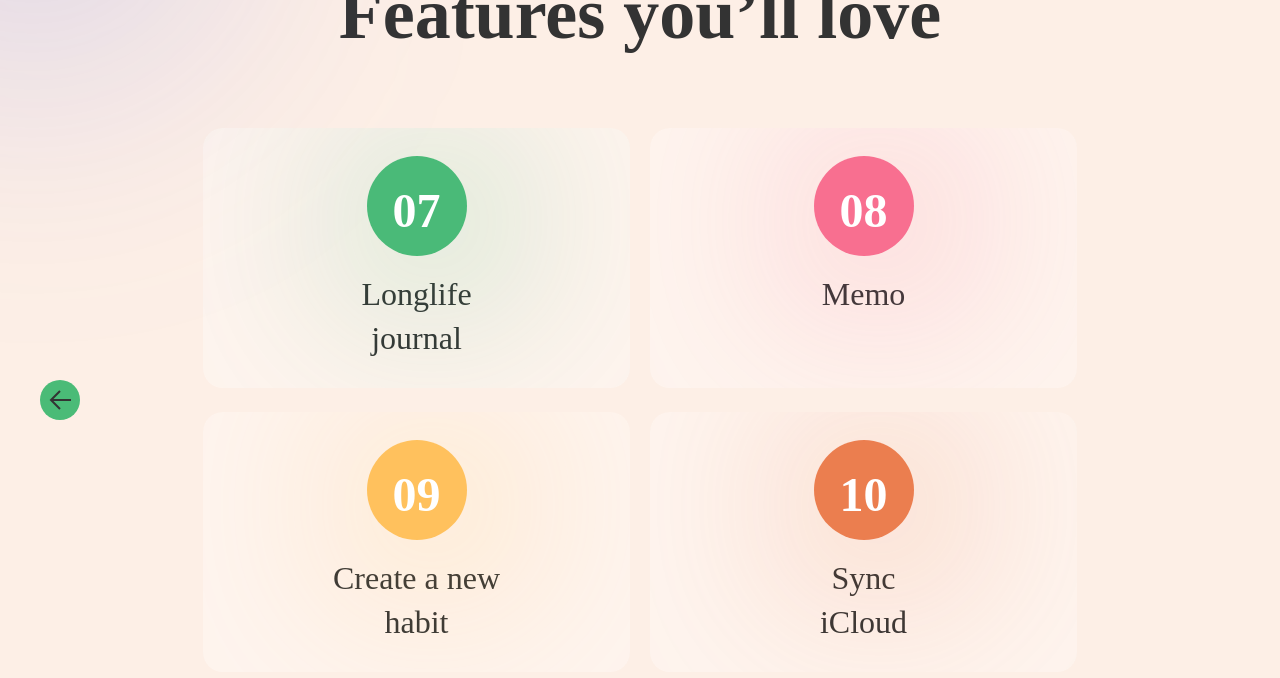
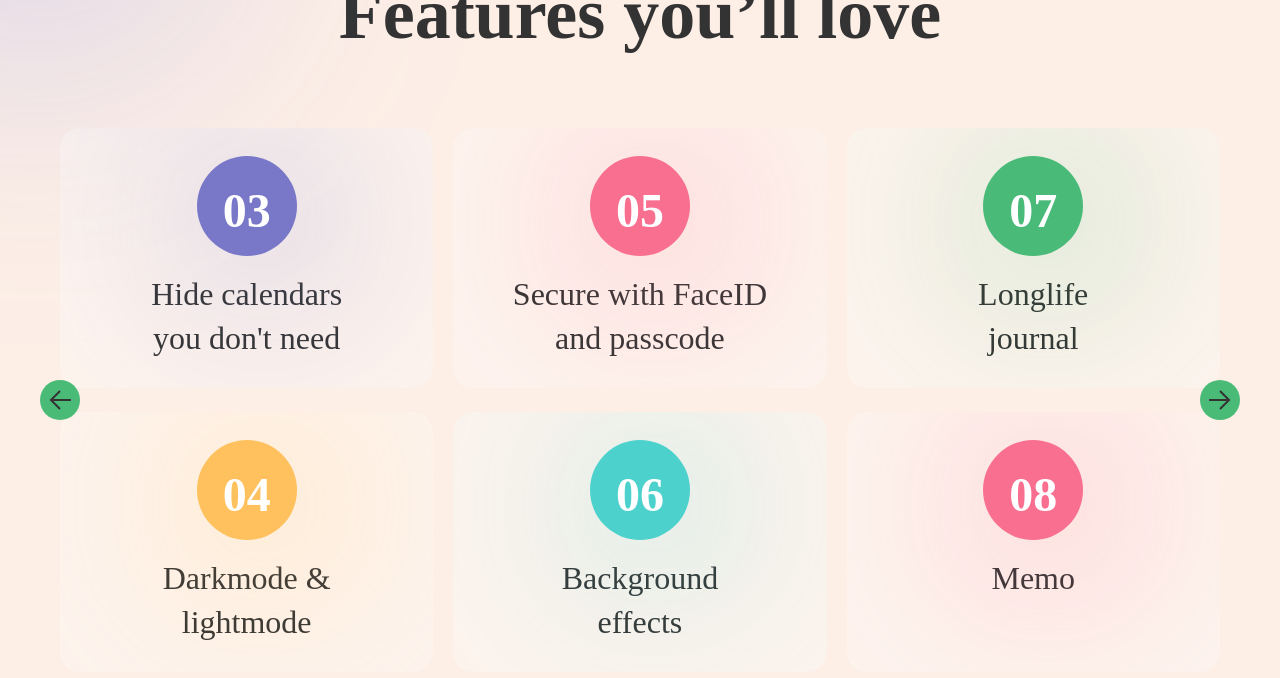
Before and after one commit to NPG-ThaoVo/StarNest, a React (Create React App) app: page /calendar in a window 1280 px wide. Both pictures are taken after a click on the element 1220 px from the left and 3224 px from the top of the page. Shown: the part 2824-3502 px from the top of the page. Built offline with nearby package versions, Linux system fonts and the light colour scheme; a web font is replaced by a local one.

Commit message:
make slide feature calendar

```diff
--- a/src/components/calendar/features/index.js
+++ b/src/components/calendar/features/index.js
@@ -2,20 +2,6 @@
 import { useState, useEffect } from "react";
 
 export default function Features() {
-  const [isRightFeature, setIsRightFeature] = useState(false);
-  const [isOnMobile, setIsOnMobile] = useState(false);
-
-  useEffect(() => {
-    if (window.innerWidth <= 700) setIsOnMobile(true);
-    window.addEventListener("resize", () => {
-      const screenWidth = window.innerWidth;
-      if (screenWidth <= 700) setIsOnMobile(true);
-      else setIsOnMobile(false);
-    });
-    return () => {
-      window.removeEventListener("resize", () => {});
-    };
-  }, []);
 
   const data = [
     {
@@ -28,7 +14,7 @@
     },
     {
       color: "#7977C8",
-      content: "Hide calendars <br> you don’t need",
+      content: "Hide calendars <br> you don't need",
     },
     {
       color: "#FFC15D",
@@ -60,58 +46,81 @@
     },
   ];
 
+  const [startFeature, setStartFeature] = useState(0);
+  const [isFirstTime, setIsFirstTime] = useState(true);
+  const [isNext, setIsNext] = useState(false);
+  const [isOnMobile, setIsOnMobile] = useState(false);
+  const [renderList, setRenderList] = useState([0, 2, 4, 1, 3, 5]);
+
+  useEffect(() => {
+    if (window.innerWidth <= 700) setIsOnMobile(true);
+    window.addEventListener("resize", () => {
+      const screenWidth = window.innerWidth;
+      if (screenWidth <= 700) setIsOnMobile(true);
+      else setIsOnMobile(false);
+    });
+    return () => {
+      window.removeEventListener("resize", () => { });
+    };
+  }, []);
+
+  const setlistRender = (index) => {
+    switch (index) {
+      case 0:
+        setRenderList([0, 2, 4, 1, 3, 5]);
+        break;
+      case 1:
+        setRenderList([2, 4, 6, 3, 5, 7]);
+        break;
+      case 2:
+        setRenderList([4, 6, 8, 5, 7, 9]);
+        break;
+    }
+  }
+
+
+  const handleNextButton = () => {
+    setlistRender(startFeature + 1);
+    setStartFeature(startFeature + 1);
+    setIsNext(true);
+    setIsFirstTime(false);
+  }
+
+  const handlePreviousButton = () => {
+    setlistRender(startFeature - 1);
+    setIsNext(false);
+    setStartFeature(startFeature - 1);
+  }
+
   return (
     <>
       <div className={styles["container"]}>
         <div className={styles["title"]}>Features you’ll love</div>
-        <div className={styles[isRightFeature ? "right-features" : "features"]}>
+        <div className={styles["features"]}>
           {isOnMobile ? (
             data.map((feature, i) => (
               <Feature
                 order={i + 1}
-                content={feature.content}
-                color={feature.color}
+                content={feature?.content}
+                color={feature?.color}
                 key={i}
               />
             ))
           ) : (
             <>
-              {!isRightFeature
-                ? data
-                    ?.slice(0, 6)
-                    .map((feature, i) => (
-                      <Feature
-                        order={i + 1}
-                        content={feature.content}
-                        color={feature.color}
-                        key={i}
-                      />
-                    ))
-                : data?.slice(6).map((feature, i) =>
-                    i % 2 ? (
-                      <div className={styles["right-features-right"]}>
-                        <Feature
-                          order={i + 7}
-                          content={feature.content}
-                          color={feature.color}
-                          key={i}
-                        />
-                      </div>
-                    ) : (
-                      <div className={styles["right-features-left"]}>
-                        <Feature
-                          order={i + 7}
-                          content={feature.content}
-                          color={feature.color}
-                          key={i}
-                        />
-                      </div>
-                    )
-                  )}
-              {!isRightFeature ? (
+              {renderList.map((feature, i) => (
+                <div className={!isFirstTime ? (isNext ? styles["feature-move-left"] : styles["feature-move-right"]) : ""} key={i + Math.random()} >
+                  <Feature
+                    order={feature + 1}
+                    content={data[feature]?.content}
+                    color={data[feature]?.color}
+                  />
+                </div>
+              ))}
+              {(startFeature !== 2) && (
                 <div
                   className={styles["right-icon"]}
-                  onClick={() => setIsRightFeature(true)}
+                  onClick={handleNextButton}
                 >
                   <svg
                     xmlns="http://www.w3.org/2000/svg"
@@ -127,10 +136,11 @@
                     />
                   </svg>
                 </div>
-              ) : (
+              )}
+              {(startFeature !== 0) && (
                 <div
                   className={styles["left-icon"]}
-                  onClick={() => setIsRightFeature(false)}
+                  onClick={handlePreviousButton}
                 >
                   <svg
                     xmlns="http://www.w3.org/2000/svg"
--- a/src/components/calendar/features/index.module.css
+++ b/src/components/calendar/features/index.module.css
@@ -13,9 +13,7 @@
 .features {
   width: 100%;
   display: grid;
-  grid-template-columns: calc(33.33% - 40px / 3) calc(33.33% - 40px / 3) calc(
-      33.33% - 40px / 3
-    );
+  grid-template-columns: calc(33.33% - 40px / 3) calc(33.33% - 40px / 3) calc(33.33% - 40px / 3);
   row-gap: 24px;
   column-gap: 20px;
   position: relative;
@@ -47,6 +45,12 @@
   max-width: 427px;
   height: 100%;
 }
+.feature-move-left {
+  animation: move-left .4s ease forwards;
+}
+.feature-move-right {
+  animation: move-right .4s ease forwards;
+}
 .right-icon,
 .left-icon {
   position: absolute;
@@ -69,6 +73,7 @@
 }
 .wrap {
   width: 100%;
+  height: 100%;
   background: #ffffff4d;
   border-radius: 20px;
   display: flex;
@@ -186,3 +191,21 @@
       height: 80px;
     } */
 }
+
+@keyframes move-left {
+  from {
+    transform: translateX(100%);
+  }
+  to {
+    transform: translateX(0%);
+  }
+}
+
+@keyframes move-right {
+  from {
+    transform: translateX(-100%);
+  }
+  to {
+    transform: translateX(0%);
+  }
+}
```
